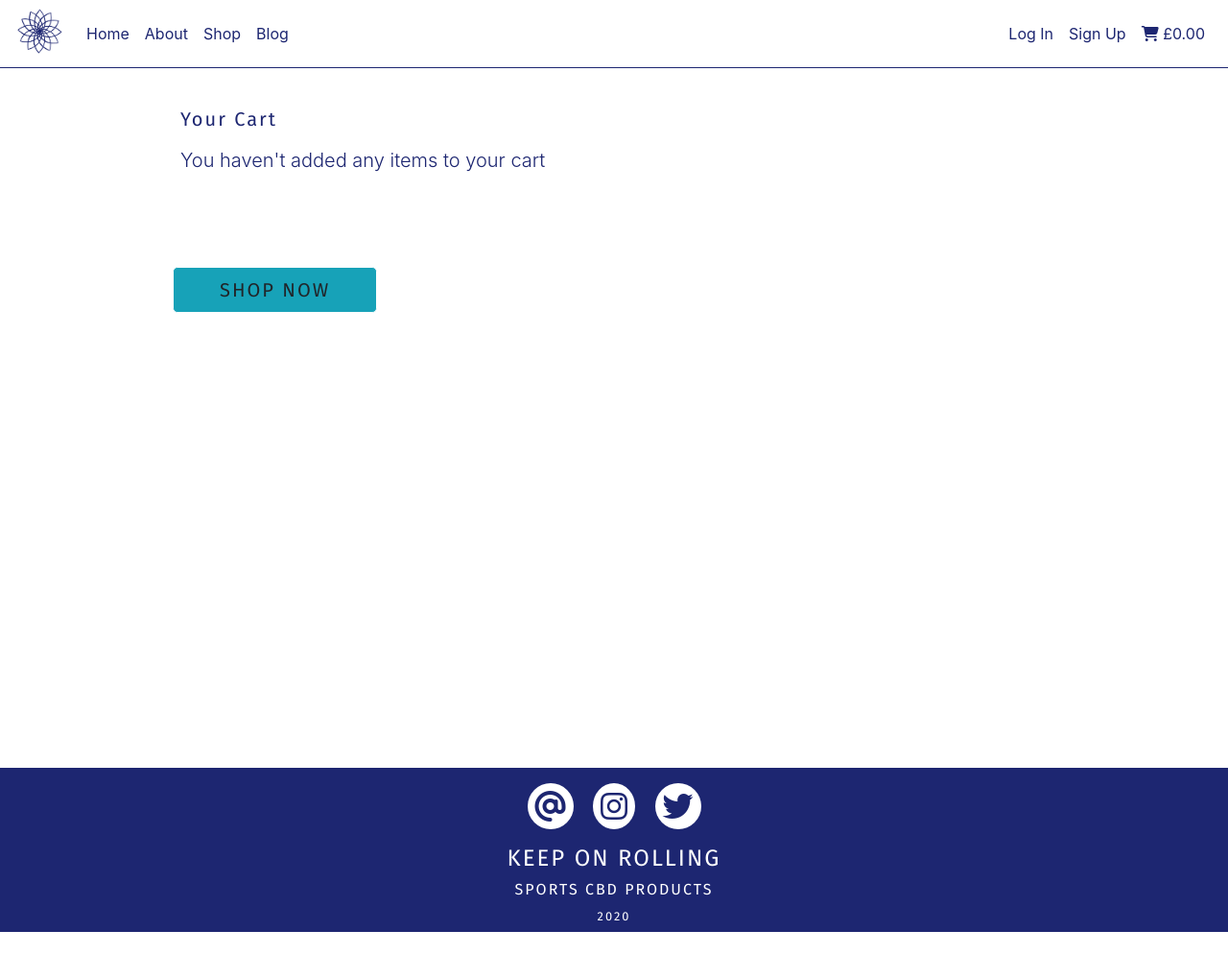
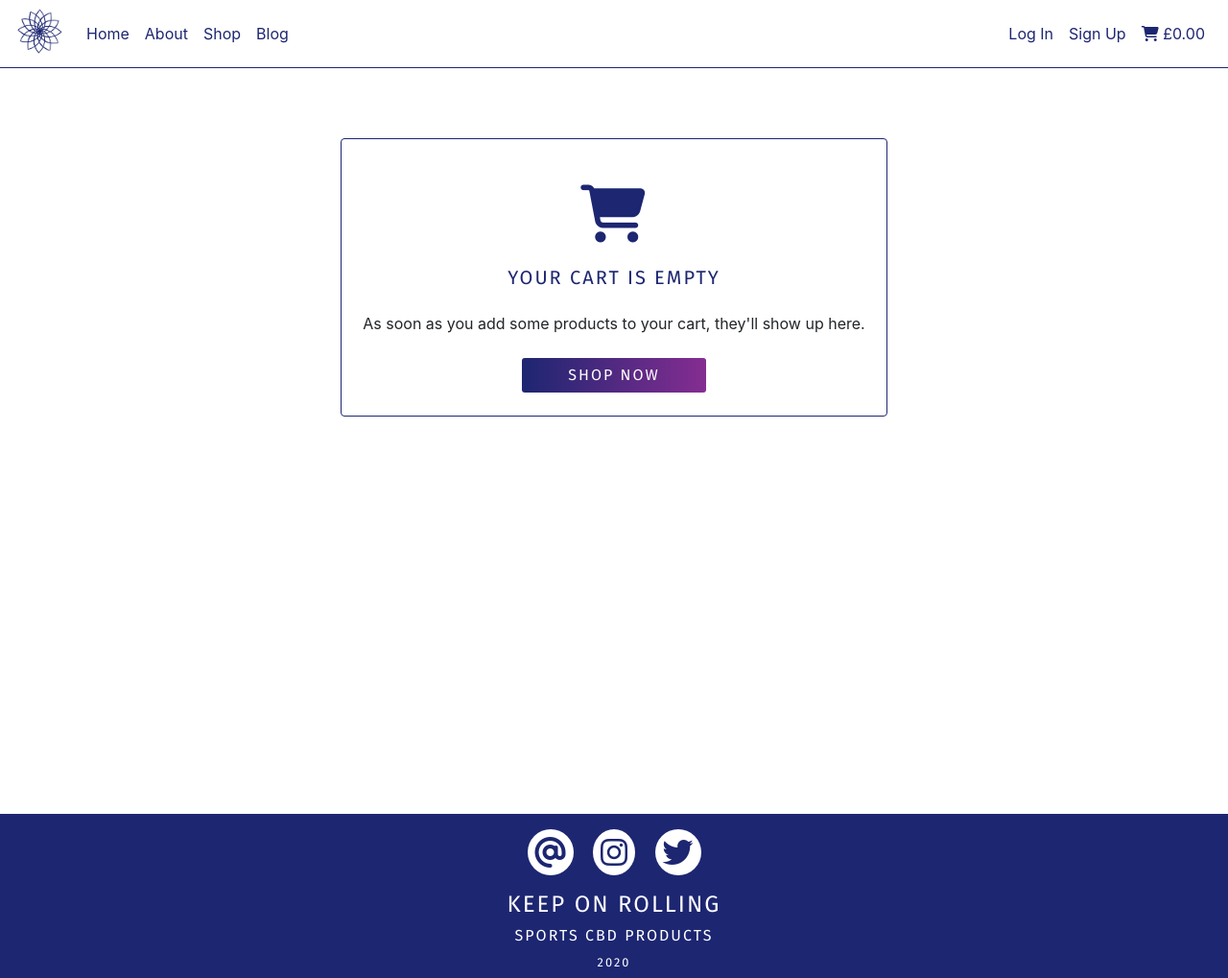
Before and after one commit to devmegan/korcbd, a Django app: page /cart/ in a window 1280 px wide. Shown: the whole page at 96% size. Before the commit the page ends 971 px from the top, so only its background shows below. Run offline with Django 3.2, Linux system fonts and the light colour scheme; some libraries are stand-ins or nearby versions.

Commit message:
updating cart remove product view and cart layout

```diff
--- a/cart/templates/cart/cart.html
+++ b/cart/templates/cart/cart.html
@@ -1,116 +1,101 @@
 {% extends "base.html" %}
 {% load static %}
 
-{% block extra_title %}
-Home
-{% endblock %}
+{% block extra_title %} Cart {% endblock %}
 {% block content %}
-<section class="min-vh-100 bg-kor-blue-grad pb-5">
-<!-- Top Banner-->
-    <hr class="my-0 bg-kor-blue-grad">
-     <div class="py-1 my-auto px-3" style="background-color: #ffffff;">
-        <div class="d-flex justify-content-between">
+<section class="min-vh-100 pb-5 mt-5 pt-5">
+    <div class="container mt-5">
+        <div class="row">
             {% if cart_items %}
-        <h6 class="pt-2 text-blue uppercase font-weight-normal">Cart</h6>
-        {% else %}
-        <h6 class="pt-2 text-blue uppercase font-weight-normal">Cart</h6>
-        {% endif %}
-            <div class="my-1">
-            <div class="btn-group inline-block">
-                <a type="button" style="border: 1px solid #4B72B7;" href="{% url 'products' %}" class="btn btn-outline-info rounded-0 btn-sm mr-3">
-                Keep Shopping
-                </a>
-                {% if cart_items %}
-                <a type="button" style="border: 1px solid #4B72B7;" href="{% url 'checkout' %}" class="btn btn-outline-info rounded-0 btn-sm">
-                Checkout
-                </a>
-                {% endif %}
+            <div class="col-xs-10 offset-xs-1 col-md-12 bg-white pb-3 card border-purple rounded-1">
+                <h5 class="text-blue mt-3 ml-2 uppercase">Your Cart</h5>
+                <hr>
+                <div class="row no-gutters">
+                    <table class="table">
+                        <thead class="bg-blue text-white">
+                            <tr>
+                                <th scope="col"><small>Product</small></th>
+                                <th scope="col"><small>Quantity</small></th>
+                                <th scope="col"><small>Product Price</small></th>
+                                <th scope="col"><small>Subtotal</small></th>
+                                <th scope="col"><small>Remove</small></th>
+                            </tr>
+                        </thead>
+                        <tbody>
+                        {% for product in cart_items %}
+                            <tr>
+                                <td title="{{ product.sku }}" class="text-uppercase">
+                                    <div class="row">
+                                        <div class="col-3 vh5"><img src="{{ product.product.image_url }}" alt="product image for {{ product.product.name }}">
+                                        </div>
+                                        <div class="col-6 d-none d-md-block">
+                                            <small>{{ product.product.name }}</small>
                                         </div>
                                     </div>
-        </div>
-    </div>
-    <div class="container mt-5">
-        <div class="row">
-        <div class="col-12 col-md-10 offset-md-1 bg-white pb-3">
-        <h5 class="text-blue mt-3 ml-2">Your Cart</h5>
-        {% if cart_items %}
-        {% for product in cart_items %}
-        <div class="row">
-        <div class="col-4">
-            <a href="{% url 'product_detail' product.product.pk %}"><img src="{{ product.product.image_url }}" alt="" style="height: 10vh;"></a>
-        </div>
-            <div class="col-8">
-                <p class="lead mb-0">{{ product.product.name }}</p>
-                <p class="text-muted"><small>{{ product.product.sku }}</small></p>
-                <p class="lead mb-0">£{{ product.product.price }} x {{ product.quantity }}</p>
+                                </td>
+                                <td>
                                     <form action="{% url 'update_cart' product.product.id %}" method="POST">
                                         {% csrf_token %}
                                         <div class="form-row">
                                             <div class="col-12">
-                                    <p class="mt-3 lead">Quantity</p>
-                                    <div class="form-group w-50">
-                                        <div class="input-group">
-                                            <div class="input-group-prepend">
-                                                <button class="decrement-qty btn btn-sm btn-outline-info rounded-0" type="button"
-                                                    data-item_id="{{ product.product.id }}" id="decrement-qty_{{ product.product.id }}">
-                                                    <span class="icon">
-                                                        <i class="fas fa-minus"></i>
-                                                    </span>
-                                                </button>
-                                            </div>
-                                            <input class="form-control qty_input" type="number"
-                                                name="quantity" value="{{ product.quantity }}" min="1" max="99"
-                                                data-item_id="{{ product.product.id }}"
-                                                id="id_qty_{{ product.product.id }}">
+                                                <div class="form-group form-inline input-sm">
+                                                    <input class="form-control form-control-sm qty_input" type="number" name="quantity" value="{{ product.quantity }}" min="1" max="99" data-item_id="{{ product.product.id }}" id="id_qty_{{ product.product.id }}">
                                                     <div class="input-group-append">
-                                                <button class="increment-qty btn btn-sm btn-outline-info rounded-0" type="button"
-                                                    data-item_id="{{ product.product.id }}" id="increment-qty_{{ product.product.id }}">
-                                                    <span class="icon">
-                                                        <i class="fas fa-plus"></i>
-                                                    </span>
-                                                </button>
-
-                                                <button class="btn btn-sm btn-outline-success" type="submit">
-                                                Update
+                                                        <button class="btn btn-sm kor-btn-hover colour-darker uppercase" disabled type="submit">
+                                                            <small>Update</small>
                                                         </button>
                                                     </div>
                                                 </div>
                                             </div>
                                         </div>
-                    </div>
                                     </form>
+                                </td>
+                                <td>
+                                    <small>{{ product.product.price }}</small>
+                                </td>
+                                <td>
+                                    <small>£{{ product.subtotal }}</small>
+                                </td>
+                                <td>
                                     <form method="POST" action="{% url 'remove_from_cart' product.product.id %}">
                                         {% csrf_token %}
-                    <button class="btn btn-sm btn-outline-danger rounded-0" type="submit">
-                    Remove
+                                        <button class="btn btn-sm rounded-0" type="submit">
+                                        <i class="fas fa-trash text-muted"></i>
                                         </button>
                                     </form>
-                <p class="lead mb-0">Subtotal: £{{ product.subtotal }}</p>
+                                </td>
+                            </tr>
+                        {% endfor %}
+                        </tbody>
+                    </table>
+                </div>
+                <hr>
+                <div class="text-right">
+                    <p class="lead font-weight-normal text-blue">£{{ total }} <small>total</small></p>
+                    <a type="button" href="{% url 'products' %}" class="btn kor-btn-hover colour-darker uppercase">
+                        <i class="fas fa-angle-double-left"></i> Keep Shopping
+                    </a>
+                    <a type="button" href="{% url 'checkout' %}" class="btn kor-btn-hover colour-darker uppercase">
+                        <i class="fas fa-lock"></i> Checkout
+                    </a>
                 </div>
             </div>
             <hr>
-        {% endfor %}
-        <div class="text-right">
-        <p class="lead font-weight-normal text-blue">£{{ total }} <small>total</small></p>
-        <a type="button" style="border: 1px solid #4B72B7;" href="{% url 'products' %}" class="btn btn-outline-info rounded-0 btn">
-            Keep Shopping
-        </a>
-        <a type="button" style="border: 1px solid #4B72B7;" href="{% url 'checkout' %}" class="btn btn-outline-info rounded-0 btn">
-            Checkout
-        </a>
+            {% else %}
+            <div class="col-xs-10 offset-xs-1 col-md-8 offset-md-2 col-lg-6 offset-lg-3 bg-white pb-3 card border-purple rounded-1">
+                <div class="text-center">
+                    <h5 class="text-blue mt-5"><i class="fas fa-3x fa-shopping-cart"></i></h5>
+                    <h5 class="text-blue my-4 uppercase">Your Cart is empty</h5>
+                    <p>As soon as you add some products to your cart, they'll show up here.</p>
+                    <a class="uppercase btn kor-btn-hover colour-darker px-5 my-2" href="{% url 'products' %}">Shop Now</a>
                 </div>
-        {% else %}
-        <p class="lead text-blue ml-2 mt-3">You haven't added any items to your cart</p>
-        <div class="mt-5">
-        <a class="btn btn-info btn-lg px-5 my-5 btn-grad" style="border: 1px solid white">SHOP NOW</a>
+            </div>
         </div>
         {% endif %}
-        </div>
-        </div>
     </div>
 </section>
 {% endblock %}
 {% block extrajs %}
 {{ block.super }}
-{% include 'products/includes/product_quantity_js.html' %}
+
 {% endblock %}
--- a/cart/views.py
+++ b/cart/views.py
@@ -60,12 +60,12 @@ def remove_from_cart(request, product_id):
         messages.error(request, f"{product} removed from cart")
 
         request.session['cart'] = cart
-        return HttpResponse(status=200)
+        return redirect(reverse('cart'))
 
     except Exception as e:
         print(e)
         messages.error(request, f"Error removing item from cart \ {e}")
-        return HttpResponse(status=500)
+        return redirect(reverse('cart'))
 
 
 @require_POST
```
Lines whose indentation alone changed are shown as unchanged.
